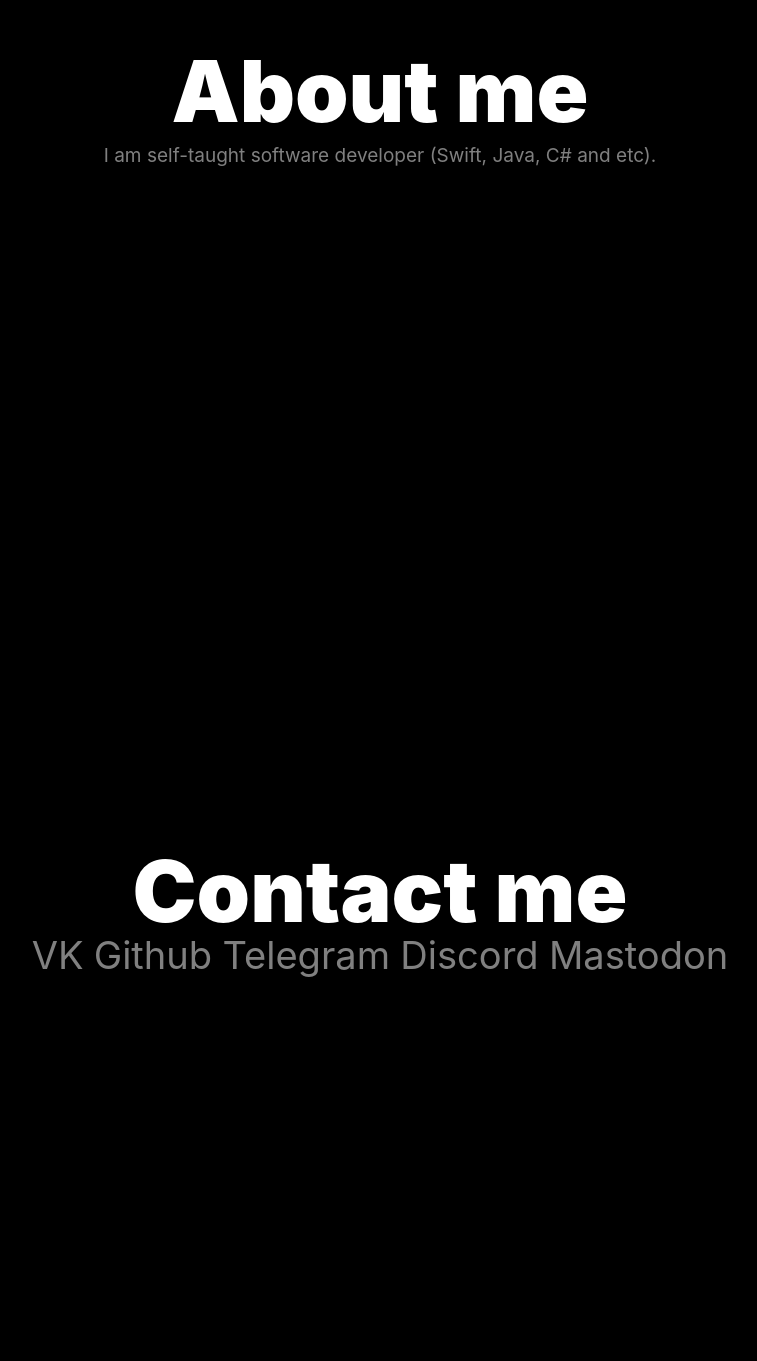
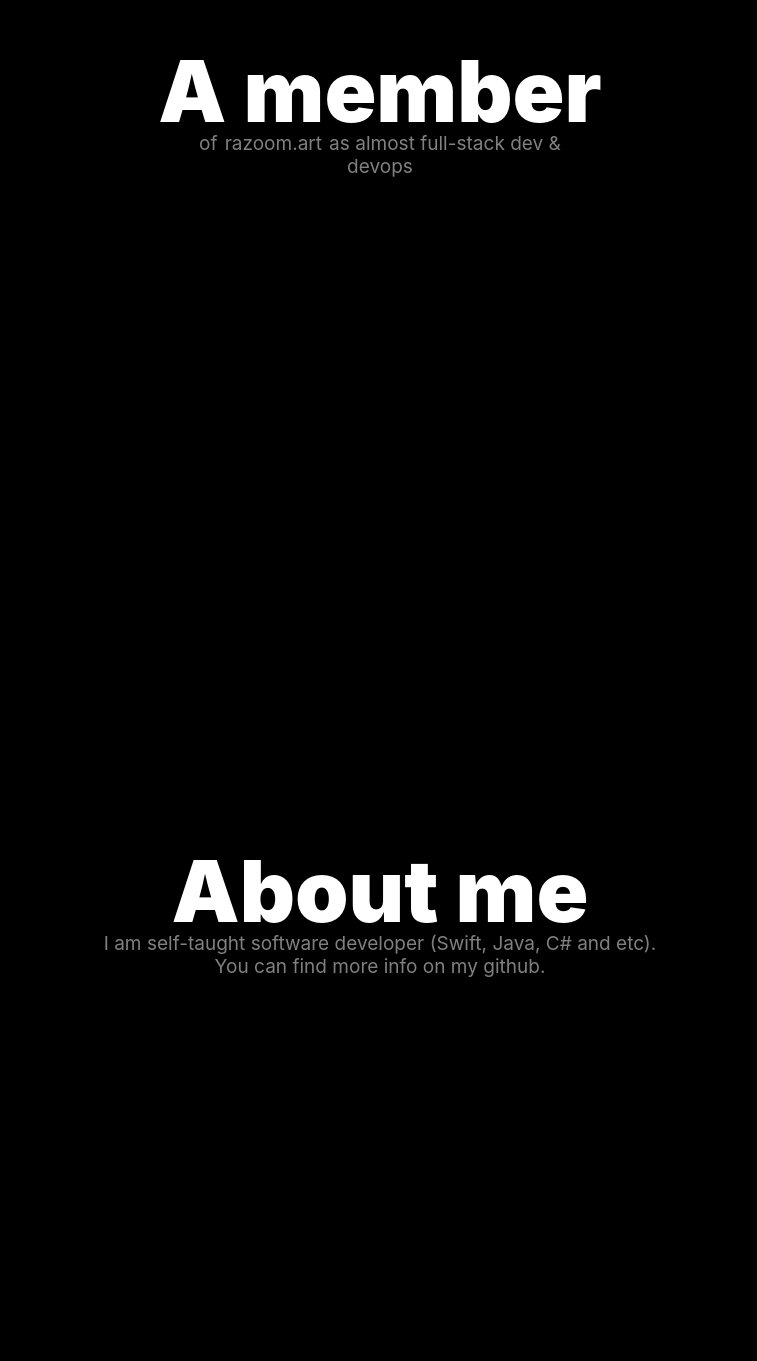
Before and after one commit to vlapsk1y/vlapsk1y.dev, a React (Create React App) app: page / in a window 1280 px wide. Shown: the part 1109-2470 px from the top of the page, without its empty margins (260-1017 px from the left). Before the commit the page ends 2400 px from the top, so only its background shows below. Built offline with nearby package versions, Linux system fonts and the light colour scheme; a web font is replaced by a local one.

Commit message:
I fixed font size and added new something

```diff
--- a/src/App.css
+++ b/src/App.css
@@ -65,7 +65,7 @@ section {
 
 a {
   color: gray;
-  font-size: 2.9761904761904763vw;
+  font-size: 1.4880952380952381vw;
   text-decoration: none;
   transition: 0.3s;
   -webkit-animation: fadein 4s;
--- a/src/App.js
+++ b/src/App.js
@@ -10,9 +10,15 @@ function App() {
       </div>
     </section>
     <section>
+      <h1>A member</h1>
+      <div className="list">
+      <span>of <a href="https://razoomart.ru">razoom.art</a> as almost full-stack dev & devops</span>
+      </div>
+    </section>
+    <section>
       <h1>About me</h1>
       <div className="nicknames">
-      <span>I am self-taught software developer (Swift, Java, C# and etc).</span>
+      <span>I am self-taught software developer (Swift, Java, C# and etc).<br/>You can find more info on my github.</span>
       </div>
     </section>
     <section>
```
